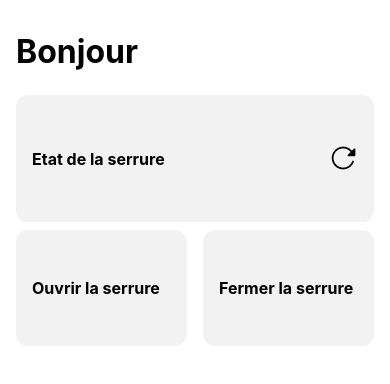
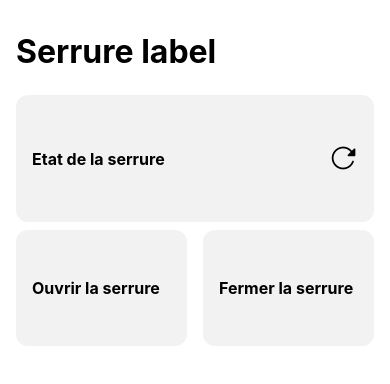
Before and after one commit to BlackCheppun/SerrureIntelligente, a React Native app: screen /lockdetails in a window 390 px wide. Shown: the top 384 px of the page. Built offline with nearby package versions, Linux system fonts and the light colour scheme.

Commit message:
updated to support darkmode changes

```diff
--- a/src/screens/LockDetails.tsx
+++ b/src/screens/LockDetails.tsx
@@ -1,6 +1,5 @@
 import React from 'react';
 import { View, Text, StyleSheet, Pressable, useColorScheme } from 'react-native';
-import { Icon } from 'react-native-vector-icons/Icon';
 import LockCard from '../components/lockCard';
 import { darkTheme, lightTheme } from '../types/themes';
 
@@ -10,7 +9,7 @@ const LockDetails: React.FC = () => {
 
     return (
         <View style={[{ backgroundColor: theme.background, flex: 1 }, styles.container]} >
-            <Text style={[styles.Title]}>Bonjour</Text>
+            <Text style={[styles.Title, { color: theme.fontcolor }]}>Serrure label</Text>
 
             <Pressable style={styles.StateButton}>
                 <LockCard label="Etat de la serrure" isrefresh />
```
